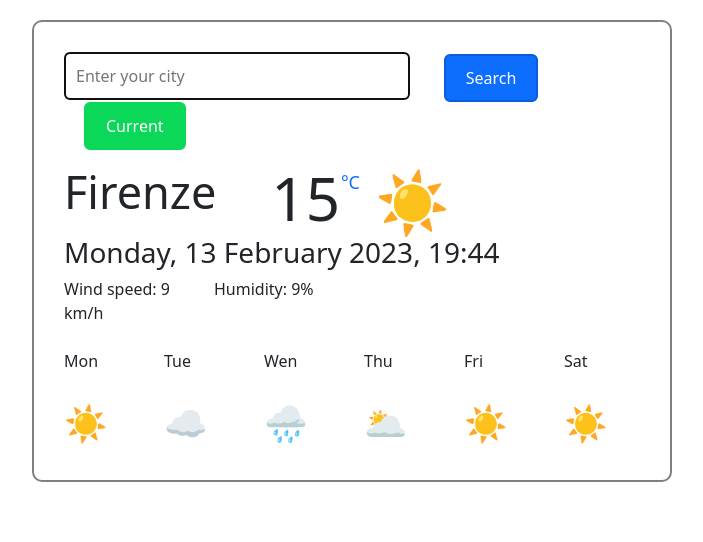
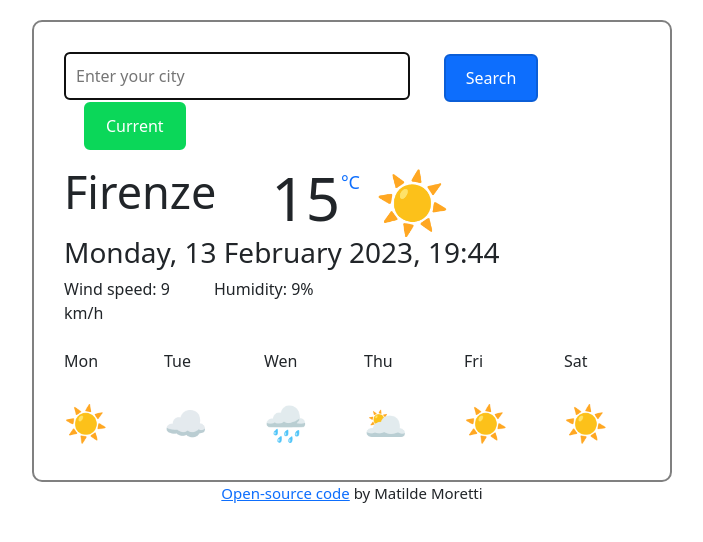
Before and after one commit to MatildeDiamante/Homework-weather-app, a plain HTML site: page index.html in a window 1280 px wide. Shown: the whole page, without its empty margins (288-991 px from the left). Drawn offline with nearby package versions, Linux system fonts and the light colour scheme.

Commit message:
Added link to GitHub

```diff
--- a/index.html
+++ b/index.html
@@ -73,6 +73,15 @@
         <div class="col-2">☀️</div>
       </div>
     </div>
+    <footer>
+      <a
+        href="https://github.com/MatildeDiamante/Homework-weather-app"
+        target="_blank"
+        class="link"
+        >Open-source code</a
+      >
+      by Matilde Moretti
+    </footer>
     <script src="src/index.js"></script>
   </body>
 </html>
--- a/src/style.css
+++ b/src/style.css
@@ -53,3 +53,11 @@ h3 {
 .emoji {
   font-size: 35px;
 }
+footer {
+  text-align: center;
+  font-size: 15px;
+}
+footer .link {
+  text-decoration: underline;
+  font-size: 15px;
+}
```
